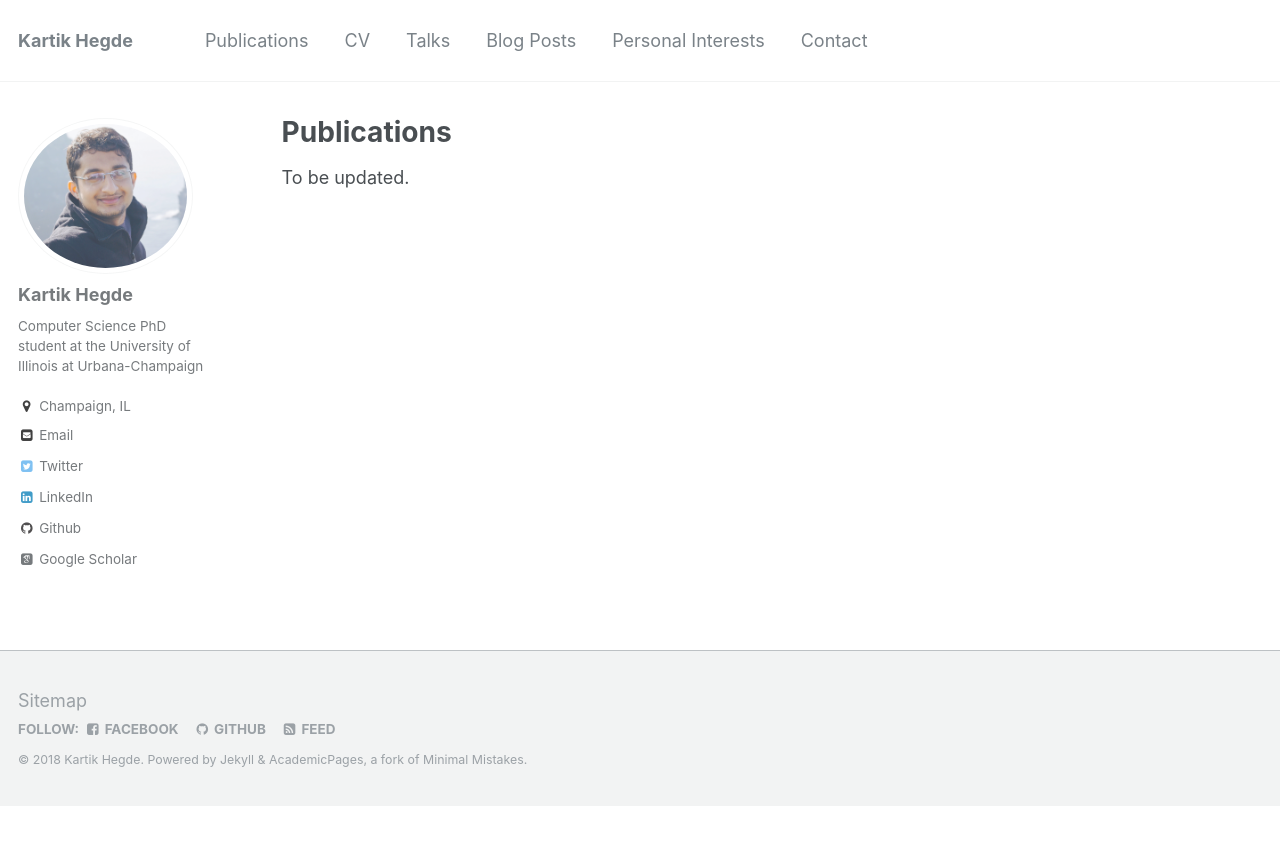
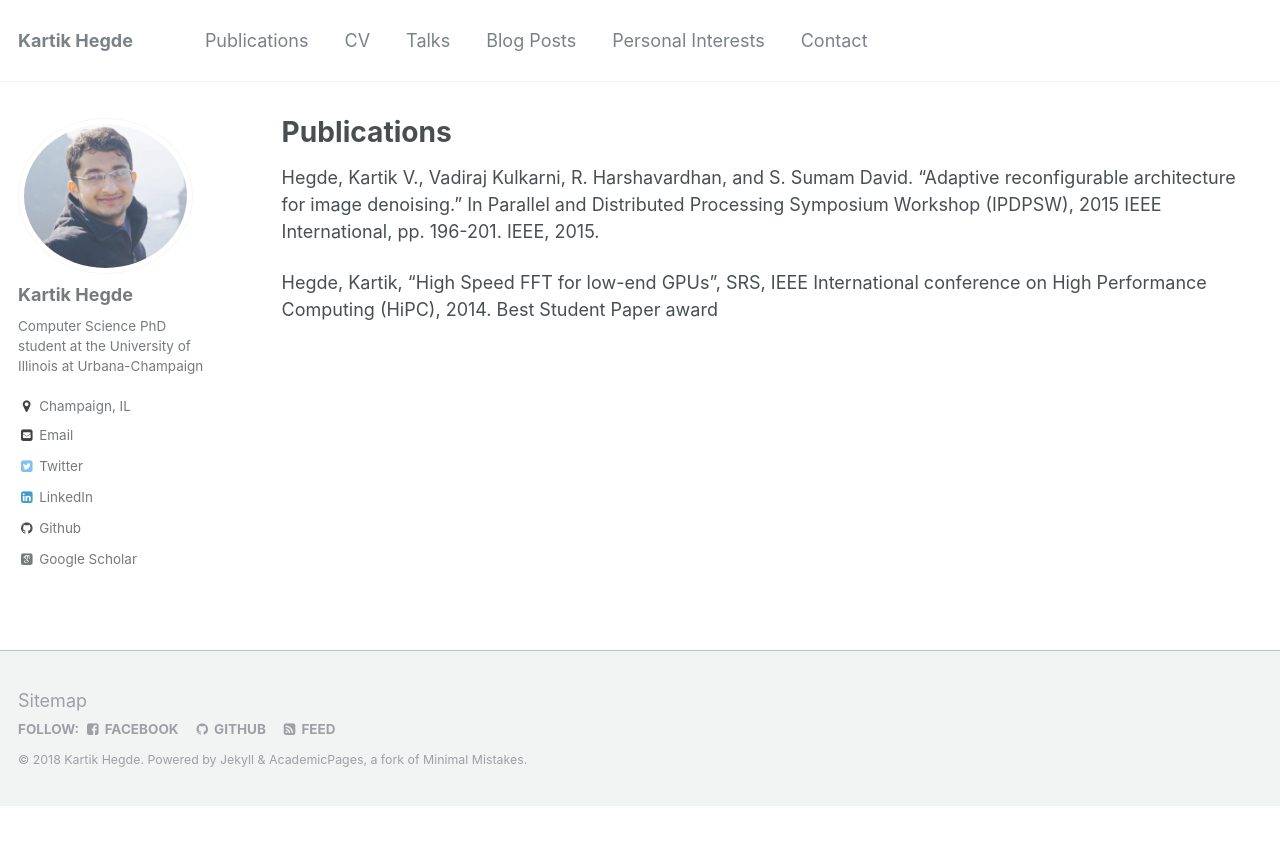
Before and after one commit to kartik-hegde/kartik-hegde.github.io, a Jekyll site: the page built from _pages/publications.md, in a window 1280 px wide. Shown: the top 845 px of the page. Built offline with Jekyll 4.4.1, drawn with Linux system fonts in a browser that asks for light colours; some web fonts are replaced.

Commit message:
Update publications.md

```diff
--- a/_pages/publications.md
+++ b/_pages/publications.md
@@ -5,4 +5,8 @@ permalink: /publications/
 author_profile: true
 ---
 
-To be updated.
+
+
+Hegde, Kartik V., Vadiraj Kulkarni, R. Harshavardhan, and S. Sumam David. "Adaptive reconfigurable architecture for image denoising." In Parallel and Distributed Processing Symposium Workshop (IPDPSW), 2015 IEEE International, pp. 196-201. IEEE, 2015.
+
+Hegde, Kartik, "High Speed FFT for low-end GPUs", SRS, IEEE International conference on High Performance Computing (HiPC), 2014. Best Student Paper award
```
